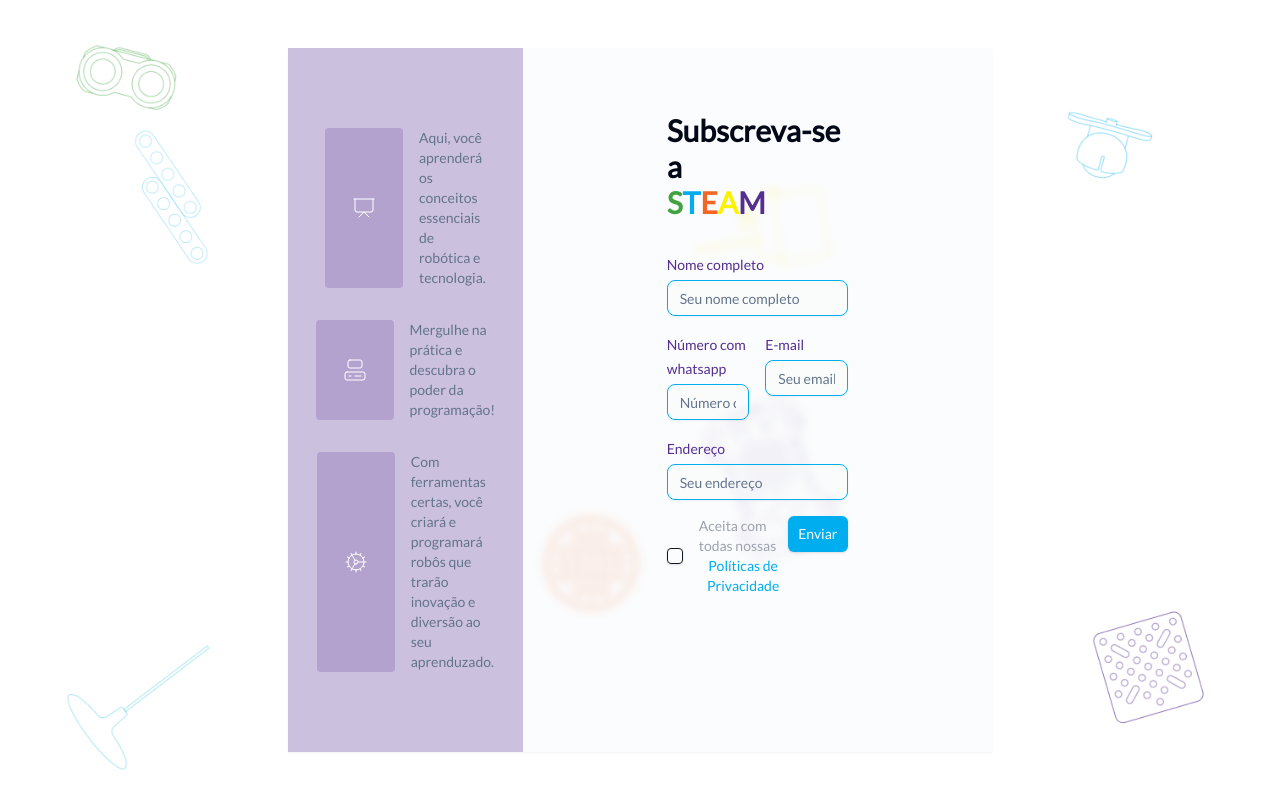
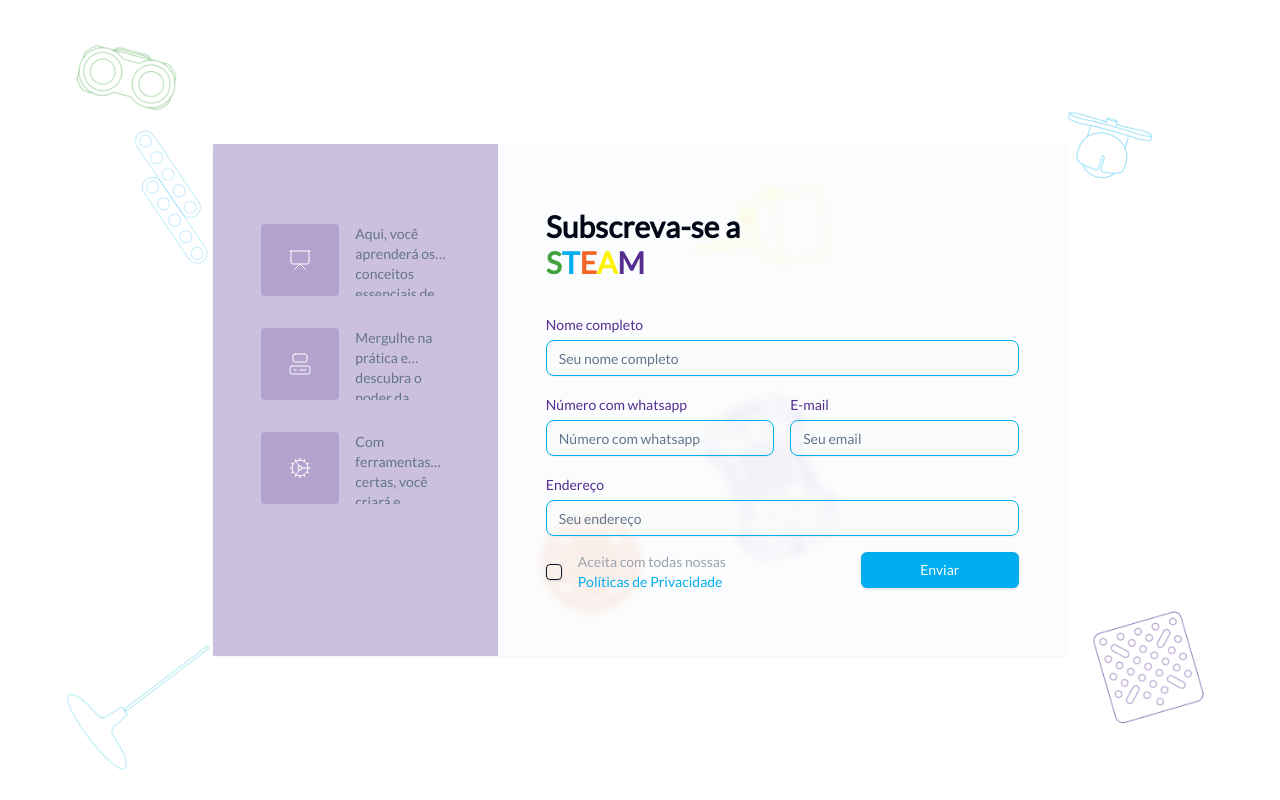
Before and after one commit to RutonC/steam, a Next.js app: page / in a window 1280 px wide. Built offline with nearby package versions, Linux system fonts and the light colour scheme.

Commit message:
responsive mobile

```diff
--- a/src/app/globals.css
+++ b/src/app/globals.css
@@ -83,3 +83,20 @@ body,
   background-repeat: no-repeat;
   background-image: url("../assets/img/img.png");
 }
+
+@media only screen and (min-width:771px) and (max-width:1309px) {
+  .mds{
+    padding-right: 48px !important;
+    padding-left: 48px !important;
+  }
+
+  .log{
+    padding: 24px;
+  }
+  .let{
+    overflow: hidden;
+display: -webkit-box;
+-webkit-box-orient: vertical;
+-webkit-line-clamp: 2;
+  }
+}
--- a/src/app/page.tsx
+++ b/src/app/page.tsx
@@ -76,10 +76,10 @@ function Subscription() {
 
   }
   return (
-    <div className='back h-full w-screen flex items-center justify-center px-72'>
-      <div className='grid md:grid-cols-3 grid-cols-1 shadow-sm'>
+    <div className='back h-full w-screen flex items-center justify-center '>
+      <div className='grid md:grid-cols-3 grid-cols-1 shadow-sm w-2/3'>
         <SideLeft/>
-        <div className='bg-slate-100/30 backdrop-blur-sm col-span-2 py-16 px-36'>
+        <div className='bg-slate-100/30 backdrop-blur-sm col-span-2 py-16 px-12 mds md:px-36'>
          <div>
           <span className='font-bold text-3xl'>Subscreva-se a <br/><span className='text-colorOne'>S</span><span className='text-colorTwo'>T</span><span className='text-colorThree'>E</span><span className='text-colorFour'>A</span><span className='text-colorFive'>M</span></span>
 
--- a/src/components/side-left.tsx
+++ b/src/components/side-left.tsx
@@ -2,24 +2,24 @@ import { Cog, Computer, Presentation } from "lucide-react";
 
 export default function SideLeft(){
   return(
-    <div className='flex flex-col gap-8 bg-colorFive/30 backdrop-blur-sm px-12 py-20'>
+    <div className='order-last md:order-first flex flex-col gap-8 bg-colorFive/30 backdrop-blur-sm px-12 py-20'>
           <div className='flex flex-row justify-center gap-4'>
-          <div className='p-6 bg-colorFive/20 rounded-sm flex justify-items-center items-center justify-center'>
+          <div className='log p-6 bg-colorFive/20 rounded-sm flex justify-items-center items-center justify-center'>
             <Presentation strokeWidth={1} width={30} className=' text-white'/>
           </div>
-            <p className='text-sm text-slate-500'>Aqui, você aprenderá os conceitos essenciais de robótica e tecnologia.</p>
+            <p className='text-sm text-slate-500 let'>Aqui, você aprenderá os conceitos essenciais de robótica e tecnologia.</p>
           </div>
           <div className='flex flex-row justify-center gap-4'>
-            <div className='p-6 bg-colorFive/20 rounded-sm flex justify-items-center items-center justify-center'>
+            <div className='log p-6 bg-colorFive/20 rounded-sm flex justify-items-center items-center justify-center'>
             <Computer strokeWidth={1} width={30} className=' text-white '/>
             </div>
-            <p className='text-sm text-slate-500'>Mergulhe na prática e descubra o poder da programação!</p>
+            <p className='text-sm text-slate-500 let'>Mergulhe na prática e descubra o poder da programação!</p>
           </div>
           <div className='flex flex-row justify-center gap-4'>
-          <div className='p-6  bg-colorFive/20 rounded-sm flex justify-items-center items-center justify-center'>
+          <div className='log p-6 bg-colorFive/20 rounded-sm flex justify-items-center items-center justify-center'>
             <Cog strokeWidth={1} width={30} className=' text-white'/>
           </div>
-            <p className='text-sm text-slate-500'>Com ferramentas certas, você criará e programará robôs que trarão inovação e diversão ao seu aprenduzado.</p>
+            <p className='text-sm text-slate-500 let'>Com ferramentas certas, você criará e programará robôs que trarão inovação e diversão ao seu aprenduzado.</p>
           </div>
         </div>
   )
--- a/tailwind.config.ts
+++ b/tailwind.config.ts
@@ -15,6 +15,7 @@ const config = {
       padding: "2rem",
       screens: {
         "2xl": "1400px",
+
       },
     },
     extend: {
```
